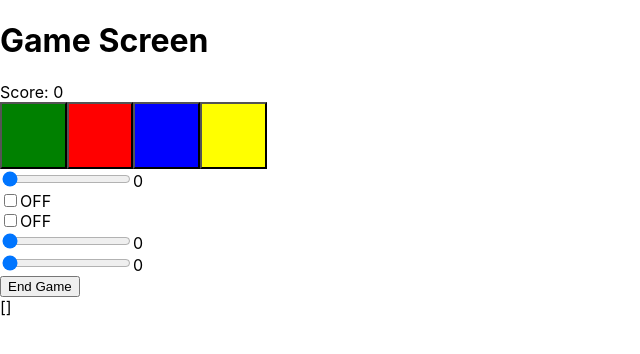
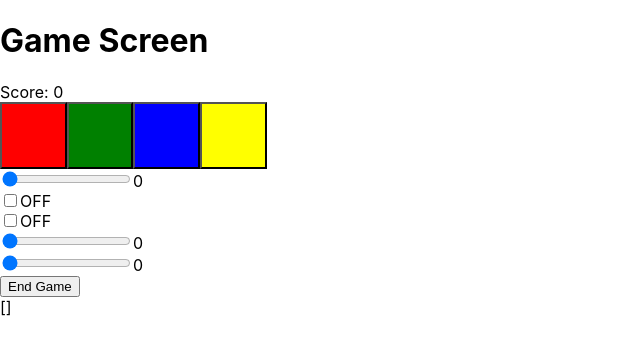
Before and after one commit to GitDevla/infinite-simon, a React (Create React App) app: page /game in a window 1280 px wide. Shown: the top 354 px of the page, without its empty margins (0-640 px from the left). Built offline with nearby package versions, Linux system fonts and the light colour scheme.

Commit message:
feat: refactor GameScreen to utilize dynamic input rendering for buttons, sliders, switches, and knobs

```diff
--- a/src/page/GameScreen.tsx
+++ b/src/page/GameScreen.tsx
@@ -4,9 +4,40 @@ import GameEndModal from "../component/GameEndModal";
 import Slider from "../component/Slider";
 import Switch from "../component/Switch";
 
+export type GameInput = {
+	type: "button" | "slider" | "switch" | "knob";
+	id: string;
+	enabled: boolean;
+};
+
 export default function GameScreen() {
 	const [actions, setActions] = useState<any[]>([]);
 	const [gameOngoing, setGameOngoing] = useState(true);
+	const [inputs, setInputs] = useState<GameInput[]>([
+		{ type: "button", id: "simon-red", enabled: true },
+		{ type: "button", id: "simon-green", enabled: true },
+		{ type: "button", id: "simon-blue", enabled: true },
+		{ type: "button", id: "simon-yellow", enabled: true },
+		{ type: "slider", id: "slider-1", enabled: true },
+		{ type: "switch", id: "switch-1", enabled: true },
+		{ type: "switch", id: "switch-2", enabled: true },
+		{ type: "knob", id: "knob-1", enabled: true },
+		{ type: "knob", id: "knob-2", enabled: true },
+	]);
+
+	const enabledButtons = inputs.filter(
+		(input) => input.type === "button" && input.enabled,
+	);
+	const enabledSliders = inputs.filter(
+		(input) => input.type === "slider" && input.enabled,
+	);
+	const enabledSwitches = inputs.filter(
+		(input) => input.type === "switch" && input.enabled,
+	);
+	const enabledKnobs = inputs.filter(
+		(input) => input.type === "knob" && input.enabled,
+	);
+
 	const score = actions.length;
 	const addAction = (action: string) => {
 		setActions((prev) => [...prev, action]);
@@ -20,22 +51,39 @@ export default function GameScreen() {
 			</div>
 			<div>
 				<div>
-					<Button color="green" onPress={() => addAction("simon:green")} />
-					<Button color="red" onPress={() => addAction("simon:red")} />
-					<Button color="blue" onPress={() => addAction("simon:blue")} />
-					<Button color="yellow" onPress={() => addAction("simon:yellow")} />
+					{enabledButtons.map((input) => (
+						<Button
+							color={input.id.split("-")[1]}
+							key={input.id}
+							onPress={() => addAction(`${input.id}:pressed`)}
+						/>
+					))}
 				</div>
 				<div>
-					<Slider onChange={(value) => addAction(`slider-1:${value}`)} />
+					{enabledSliders.map((input) => (
+						<Slider
+							key={input.id}
+							max={5}
+							onChange={(value) => addAction(`${input.id}:${value}`)}
+						/>
+					))}
 				</div>
 				<div>
-					<Switch onToggle={(isOn) => addAction(`switch-1:${isOn}`)} />
-					<Switch onToggle={(isOn) => addAction(`switch-2:${isOn}`)} />
+					{enabledSwitches.map((input) => (
+						<Switch
+							key={input.id}
+							onToggle={(state) => addAction(`${input.id}:${state}`)}
+						/>
+					))}
 				</div>
 				<div>
-					{/* Placeholder for knobs */}
-					<Slider max={8} onChange={(value) => addAction(`knob-1:${value}`)} />
-					<Slider max={8} onChange={(value) => addAction(`knob-2:${value}`)} />
+					{enabledKnobs.map((input) => (
+						<Slider
+							key={input.id}
+							max={8}
+							onChange={(value) => addAction(`${input.id}:${value}`)}
+						/>
+					))}
 				</div>
 			</div>
 			<button type="button" onClick={() => setGameOngoing(false)}>
```
